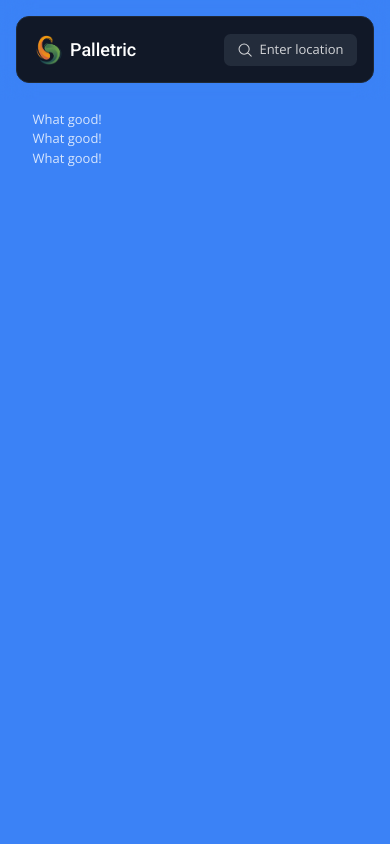
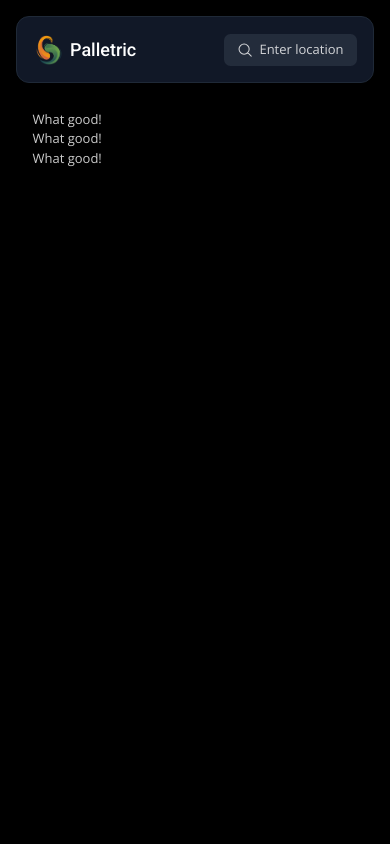
Before and after one commit to Joshardals/Palletric, a Next.js app: page / in a window 390 px wide. Shown: the top 844 px of the page. Built offline with nearby package versions, Linux system fonts and the light colour scheme; no server answers.

Commit message:
initial commit

```diff
--- a/app/(root)/layout.tsx
+++ b/app/(root)/layout.tsx
@@ -5,9 +5,7 @@ export default function Layout({ children }: { children: React.ReactNode }) {
   return (
     <div className={`flex flex-col h-full`}>
       <Header />
-      <main className="flex-1 pt-[7.2rem] sm:pt-[10rem} bg-blue-500">
-        {children}
-      </main>
+      <main className="flex-1 pt-[7.2rem] sm:pt-[10rem}">{children}</main>
       <Footer />
     </div>
   );
--- a/app/globals.css
+++ b/app/globals.css
@@ -5,7 +5,7 @@
 html,
 body {
   @apply h-full w-full bg-black font-sans max-sm:text-[13px] text-[14px]
-  text-white/80 scroll-smooth p-0 m-0 select-none max-md:overflow-hidden;
+  text-white/80 scroll-smooth p-0 m-0 select-none;
 }
 
 @layer utilities {
--- a/components/shared/SearchItem.tsx
+++ b/components/shared/SearchItem.tsx
@@ -170,6 +170,7 @@ export default function SearchContainer() {
       setUserInput(savedUserInput);
     }
 
+    document.body.classList.toggle("fixed", search);
     document.body.classList.toggle("overflow-hidden", search);
 
     // Add or remove the event listener based on the search state
@@ -180,7 +181,9 @@ export default function SearchContainer() {
     document.addEventListener("keydown", handleKeyDown as any);
 
     return () => {
+      document.body.classList.remove("fixed");
       document.body.classList.remove("overflow-hidden");
+
       document.body.removeEventListener("touchmove", handleTouchMove as any);
       document.removeEventListener("keydown", handleKeyDown as any);
     };
```
